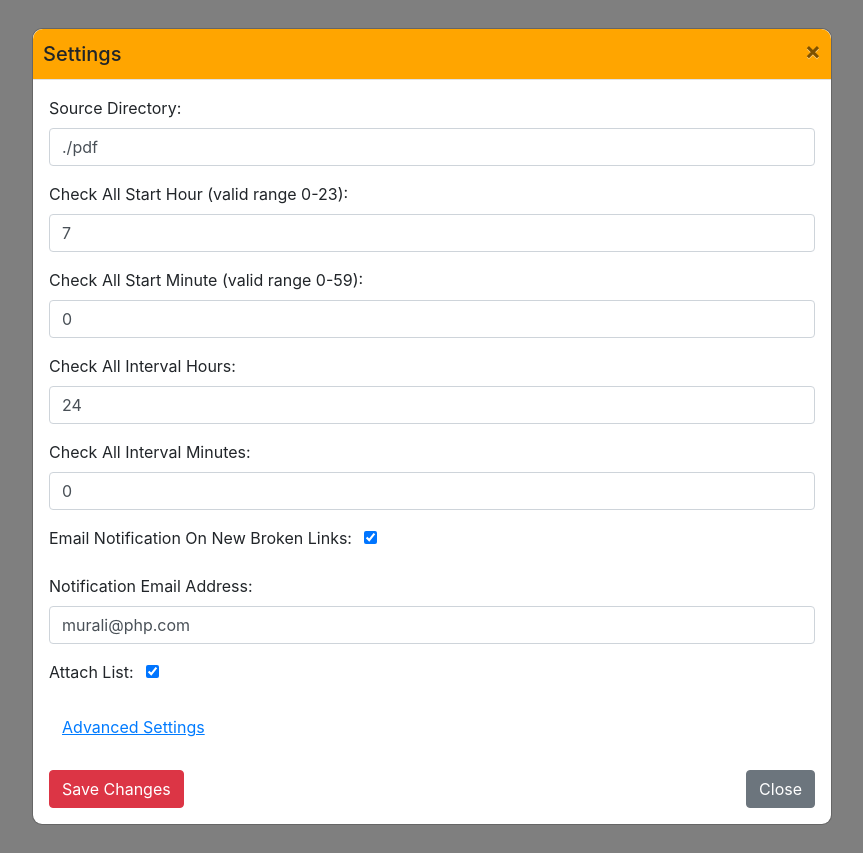
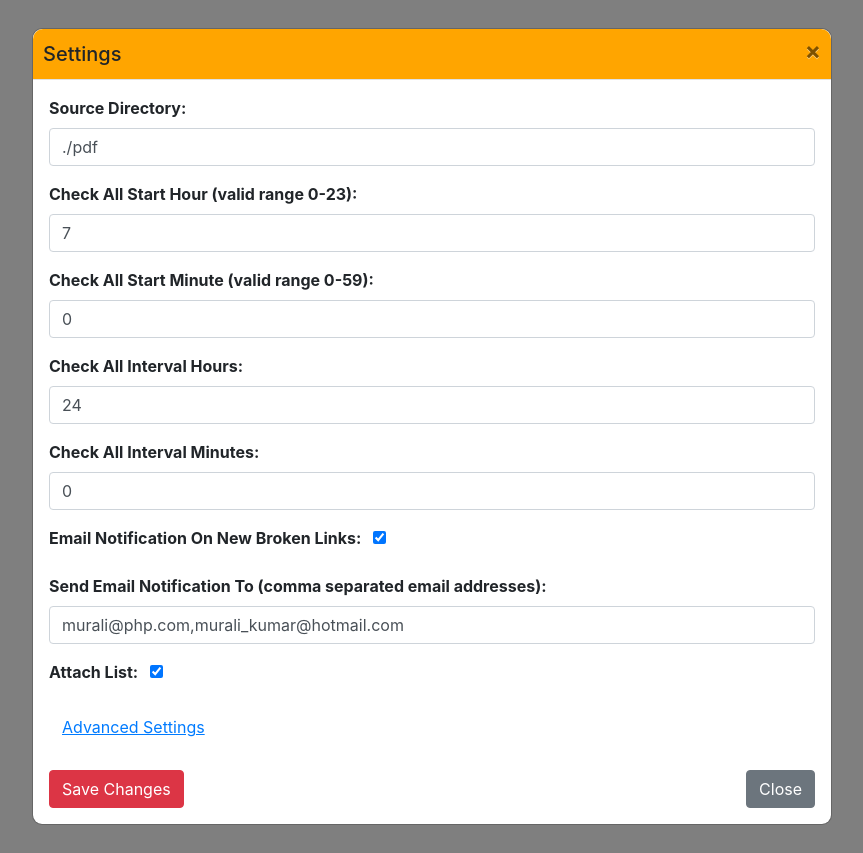
Before and after one commit to JustSahil-S/Broken-Link-PDF-Checker, a Django app: page /settings/ in a window 1280 px wide. Shown: the whole page, without its empty margins (208-1071 px from the left). Run offline with Django 4.2, Linux system fonts and the light colour scheme; the visitor is signed in with stand-in values (Sample User, id 1); data comes from the database, SQL or seed files in the repository; parts of the project's set-up code (start-up, migrations or seed data) failed here and were passed over; some libraries are stand-ins or nearby versions.

Commit message:
Fixes #25 Addded settings form field validations

```diff
--- a/PDFLinkChecker/LinkChecker/forms.py
+++ b/PDFLinkChecker/LinkChecker/forms.py
@@ -65,7 +65,7 @@ class SettingsForm(forms.ModelForm):
         fields = [
             'pdfDirectory', 'checkAllStartAtHour', 'checkAllStartAtMin',
             'checkAllIntervalHours', 'checkAllIntervalMins', 'emailNotifyOnNewLink',
-            'emailAddress', 'attachListToEmail'
+            'sendToEmails', 'attachListToEmail',
         ]
         labels = {
             'pdfDirectory': 'Source Directory',
@@ -74,8 +74,8 @@ class SettingsForm(forms.ModelForm):
             'checkAllIntervalHours': 'Check All Interval Hours',
             'checkAllIntervalMins': 'Check All Interval Minutes',
             'emailNotifyOnNewLink':'Email Notification On New Broken Links',
-            'emailAddress':'Notification Email Address',
-            'attachListToEmail':'Attach List'
+            'sendToEmails': 'Send Email Notification To (comma separated email addresses)',
+            'attachListToEmail':'Attach List',
         }
         widgets = {
             'pdfDirectory': forms.TextInput(attrs={'class': 'form-control'}),
@@ -85,7 +85,7 @@ class SettingsForm(forms.ModelForm):
             'checkAllIntervalMins': forms.NumberInput(attrs={'class': 'form-control'}),
             'emailNotifyOnNewLink': forms.CheckboxInput(attrs={'class': 'form-check-input'}),
             'attachListToEmail': forms.CheckboxInput(attrs={'class': 'form-check-input'}),
-            'emailAddress': forms.EmailInput(attrs={'class': 'form-control'}),
+            'sendToEmails': forms.TextInput(attrs={'class': 'form-control'}),
         }
 
 
--- a/PDFLinkChecker/LinkChecker/models.py
+++ b/PDFLinkChecker/LinkChecker/models.py
@@ -1,6 +1,44 @@
 from django.db import models
 from enum import Enum
 from django.contrib.auth.models import AbstractUser
+from django.core.validators import validate_email
+from django.core.exceptions import ValidationError
+from django.utils.translation import gettext as _
+import re
+
+class MultiEmailField(models.TextField):
+
+    def to_python(self, value):
+
+        if not value:
+            return None  # []
+
+        cleaned_email_list = list()
+        #email_list = filter(None, value.split(','))
+        email_list = filter(None, re.split(r';|,\s|\n', value))
+
+        for email in email_list:
+            if email.strip(' @;,'):
+                cleaned_email_list.append(email.strip(' @;,'))
+
+        #print cleaned_email_list
+        cleaned_email_list = list(set(cleaned_email_list))
+
+        return ", ".join(cleaned_email_list)
+
+    def validate(self, value, model_instance):
+        """Check if value consists only of valid emails."""
+
+        # Use the parent's handling of required fields, etc.
+        super(MultiEmailField, self).validate(value, model_instance)
+
+        email_list = value.split(',')
+
+        for email in email_list:
+            try:
+                validate_email(email.strip())
+            except:
+                raise ValidationError(_('%s is not a valid e-mail address.') % email)
 
 class CheckLinkResult(Enum):
     NO_SUCH_PDF = 1
@@ -42,7 +80,7 @@ class Links_table(models.Model):
 
 
 class Globals (models.Model):
-    iteration =  models.IntegerField(default=0)
+    iteration =  models.IntegerField(default = 0)
     pdfDirectory = models.CharField(max_length = 1000)
     checkAllStartAtHour = models.IntegerField(default=7)
     checkAllStartAtMin = models.IntegerField(default=0)
@@ -50,7 +88,7 @@ class Globals (models.Model):
     checkAllIntervalMins = models.IntegerField(default=0)
     emailNotifyOnNewLink = models.BooleanField(default=True) #when new broken link found
     attachListToEmail = models.BooleanField(default=True)
-    emailAddress = models.CharField(max_length = 1000, default="murali@php.com")
+    sendToEmails = MultiEmailField(max_length = 200, default="murali@php.com,murali_kumar@hotmail.com")
     fromEmail= models.CharField(max_length=100, default="murali.singamsetty@gmail.com")
     smtpHost = models.CharField(max_length=100, default="smtp.gmail.com")
     smtpPort = models.IntegerField(default=587)
--- a/PDFLinkChecker/LinkChecker/static/LinkChecker/modal.css
+++ b/PDFLinkChecker/LinkChecker/static/LinkChecker/modal.css
@@ -23,6 +23,10 @@
     margin-bottom: 1.5rem;
 }
 
+.modal-body .form-check {
+    padding-left: 0px;
+    margin-bottom: 1rem;
+}
 .modal-body .form-check-input {
     margin-left: 0.75rem;
 }
--- a/PDFLinkChecker/LinkChecker/templates/LinkChecker/settings.html
+++ b/PDFLinkChecker/LinkChecker/templates/LinkChecker/settings.html
@@ -35,7 +35,83 @@
                 <div class="modal-body">
                     <form method="post">
                         {% csrf_token %}
-                        {{ form.as_p }}
+                        {% if form.errors %}
+                            <div class="alert alert-danger">
+                                Please correct the errors below.
+                            </div>
+                        {% endif %}
+                        <div class="form-group">
+                            <b>{{ form.pdfDirectory.label_tag }}</b>
+                            {{ form.pdfDirectory }}
+                            {% if form.pdfDirectory.errors %}
+                            <div class="text-danger">
+                                {{ form.pdfDirectory.errors }}
+                            </div>
+                            {% endif %}
+                        </div>
+                        <div class="form-group">
+                            <b>{{ form.checkAllStartAtHour.label_tag }}</b>
+                            {{ form.checkAllStartAtHour }}
+                            {% if form.checkAllStartAtHour.errors %}
+                            <div class="text-danger">
+                                {{ form.checkAllStartAtHour.errors }}
+                            </div>
+                            {% endif %}
+                        </div>
+                        <div class="form-group">
+                            <b>{{ form.checkAllStartAtMin.label_tag }}</b>
+                            {{ form.checkAllStartAtMin }}
+                            {% if form.checkAllStartAtMin.errors %}
+                            <div class="text-danger">
+                                {{ form.checkAllStartAtMin.errors }}
+                            </div>
+                            {% endif %}
+                        </div>
+                        <div class="form-group">
+                            <b>{{ form.checkAllIntervalHours.label_tag }}</b>
+                            {{ form.checkAllIntervalHours }}
+                            {% if form.checkAllIntervalHours.errors %}
+                            <div class="text-danger">
+                                {{ form.checkAllIntervalHours.errors }}
+                            </div>
+                            {% endif %}
+                        </div>
+                        <div class="form-group">
+                            <b>{{ form.checkAllIntervalMins.label_tag }}</b>
+                            {{ form.checkAllIntervalMins }}
+                            {% if form.checkAllIntervalMins.errors %}
+                            <div class="text-danger">
+                                {{ form.checkAllIntervalMins.errors }}
+                            </div>
+                            {% endif %}
+                        </div>
+                        <div class="form-check">
+                            <b>{{ form.emailNotifyOnNewLink.label_tag }}</b>
+                            {{ form.emailNotifyOnNewLink }}
+                            {% if form.emailNotifyOnNewLink.errors %}
+                            <div class="text-danger">
+                                {{ form.emailNotifyOnNewLink.errors }}
+                            </div>
+                            {% endif %}
+                        </div>
+                        <div class="form-group">
+                            <b>{{ form.sendToEmails.label_tag }}</b>
+                            {{ form.sendToEmails }}
+                            {% if form.sendToEmails.errors %}
+                            <div class="text-danger">
+                                {{ form.sendToEmails.errors }}
+                            </div>
+                            {% endif %}
+                        </div>
+                        <div class="form-check">
+                            <b>{{ form.attachListToEmail.label_tag }}</b>
+                            {{ form.attachListToEmail }}
+                            {% if form.attachListToEmail.errors %}
+                            <div class="text-danger">
+                                {{ form.attachListToEmail.errors }}
+                            </div>
+                            {% endif %}
+                        </div>
                         <div>
                             <button type="button" class="btn btn-link"
                                 onclick="javascript:window.location='/smtpsettings'">Advanced Settings</button>
--- a/PDFLinkChecker/LinkChecker/views.py
+++ b/PDFLinkChecker/LinkChecker/views.py
@@ -349,33 +349,31 @@ def checkall_links():
             print("Excel file created successfully!")
 
         # send e-mail
-        msg = MIMEMultipart()
-        #sender='murali.singamsetty@gmail,com'
-        #server=smtplib.SMTP('smtp.gmail.com', 587)
         server=smtplib.SMTP(globals.smtpHost, globals.smtpPort)
         server.starttls()
         server.login("murali.singamsetty@gmail.com", "ysxyoczkwjzmswiu")
         server.login(globals.smtpUsername, globals.smtpPassword)
-        msg['Subject']='PDF Broken Link Report'
-        msg['From']=globals.fromEmail
-        msg['To']=globals.emailAddress
-        mail_body = """\
-            This is an automated report, sent from PDF Broken Link Checker.
+        for to_email in globals.sendToEmails.split(','):
+            msg = MIMEMultipart()
+            msg['Subject']='PDF Broken Link Report'
+            msg['From']=globals.fromEmail
+            msg['To'] = to_email
+            mail_body = """\
+                This is an automated report, sent from PDF Broken Link Checker.
 
-            To disable email notifications, see click Settings on PDF Broken Link Checker
+                To disable email notifications, click <Settings> on PDF Broken Link Checker
 
-            """
-        msg.attach(MIMEText(mail_body, "plain"))
-        if (globals.attachListToEmail):
-            print(f'adding attachment to email')
-            attachment = open(attachmentFile, 'rb')
-            xlsx = MIMEBase('application','vnd.openxmlformats-officedocument.spreadsheetml.sheet')
-            xlsx.set_payload(attachment.read())
-            encoders.encode_base64(xlsx)
-            xlsx.add_header('Content-Disposition', 'attachment', filename="PDFBrokenLinks.xlsx")
-            msg.attach(xlsx)
-
-        server.sendmail(globals.fromEmail, globals.emailAddress, msg.as_string())
+                """
+            msg.attach(MIMEText(mail_body, "plain"))
+            if (globals.attachListToEmail):
+                print(f'adding attachment to email')
+                attachment = open(attachmentFile, 'rb')
+                xlsx = MIMEBase('application','vnd.openxmlformats-officedocument.spreadsheetml.sheet')
+                xlsx.set_payload(attachment.read())
+                encoders.encode_base64(xlsx)
+                xlsx.add_header('Content-Disposition', 'attachment', filename="PDFBrokenLinks.xlsx")
+                msg.attach(xlsx)
+            server.sendmail(globals.fromEmail, to_email, msg.as_string())
         print(f'sent email')
         server.quit()
         if (globals.attachListToEmail):
```
Lines whose indentation alone changed are shown as unchanged.
